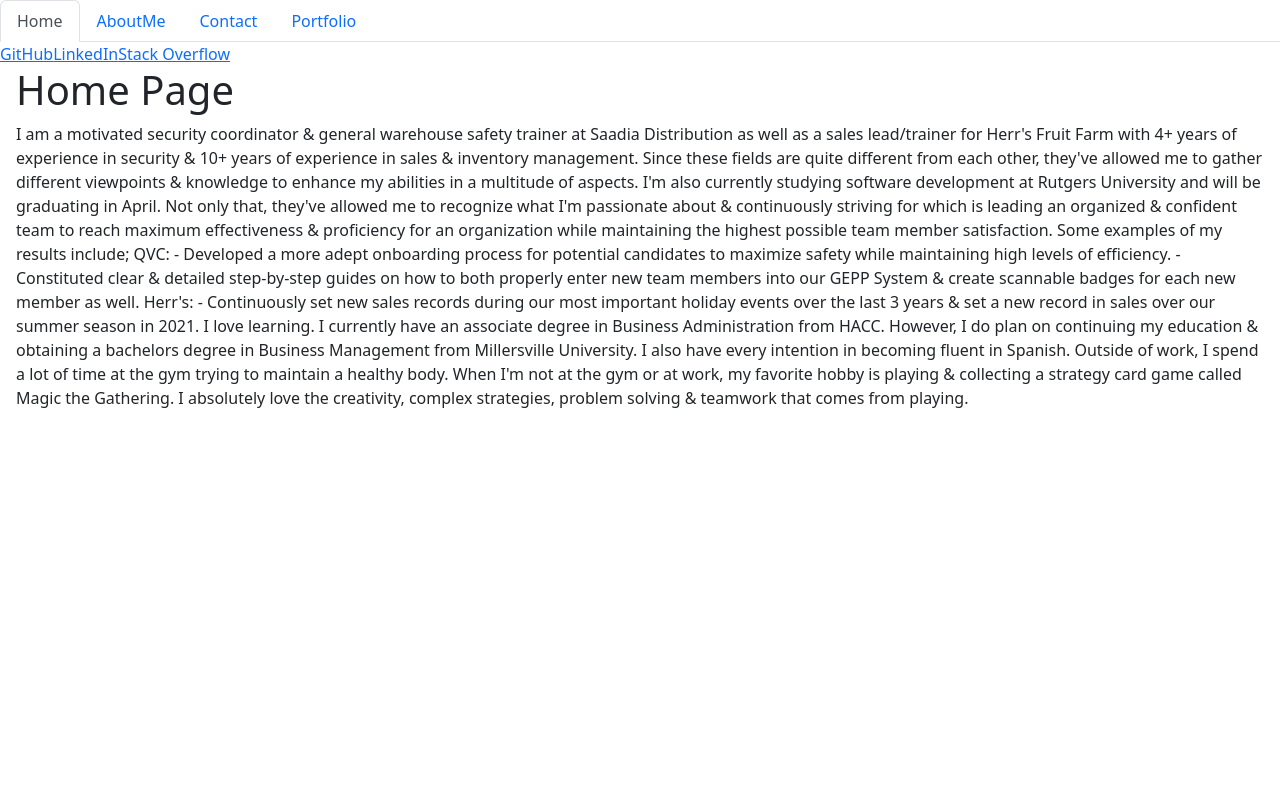
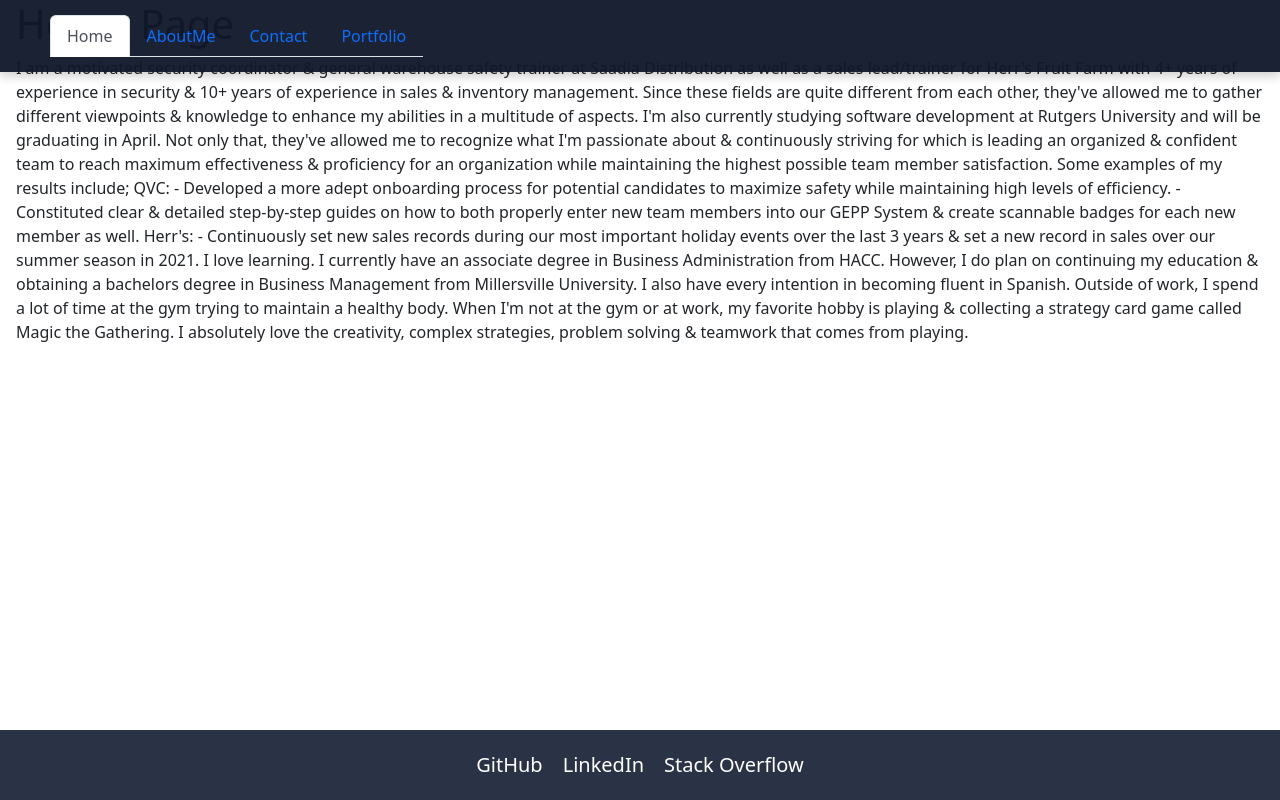
Before and after one commit to AlexMNewcomer/MyPortfolio, a React (Vite) app in the folder Portfolio/: page / in a window 1280 px wide. Built offline with nearby package versions, Linux system fonts and the light colour scheme.

Commit message:
Updating css

```diff
--- a/Portfolio/src/styles/Home.css
+++ b/Portfolio/src/styles/Home.css
@@ -1,3 +1,4 @@
+/* Home Page Container */
 .home-container {
   display: flex;
   flex-direction: column;
@@ -6,10 +7,13 @@
   height: 100vh;
   background: linear-gradient(135deg, #0f172a, #1e293b);
   color: white;
+  margin-top: 40px;
   text-align: center;
-    padding: 20px;
+  padding: 40px;
+  font-family: 'Poppins', sans-serif;
 }
 
+/* Heading */
 .home-container h1 {
   font-size: 3rem;
   font-weight: bold;
@@ -18,6 +22,7 @@
   animation: fadeInDown 1s ease-in-out;
 }
 
+/* Subheading */
 .home-container p {
   font-size: 1.5rem;
   max-width: 600px;
@@ -25,6 +30,7 @@
   animation: fadeInUp 1s ease-in-out;
 }
 
+/* Call-to-Action Button */
 .home-button {
   margin-top: 20px;
   padding: 12px 25px;
@@ -35,13 +41,15 @@
   border: none;
   border-radius: 5px;
   cursor: pointer;
-    transition: transform 0.3s ease-in-out;
+  transition: transform 0.3s ease-in-out, background 0.3s ease-in-out;
 }
 
 .home-button:hover {
   transform: scale(1.1);
+  background: #eab308;
 }
 
+/* Animations */
 @keyframes fadeInDown {
   from {
     opacity: 0;
@@ -63,3 +71,82 @@
     transform: translateY(0);
   }
 }
+
+header {
+  display: flex;
+  justify-content: space-between;
+  align-items: center;
+  background: rgba(15, 23, 42, 0.95);
+  color: white;
+  padding: 15px 50px;
+  box-shadow: 0px 4px 10px rgba(0, 0, 0, 0.2);
+  position: fixed;
+  top: 0;
+  width: 100%;
+  z-index: 1000;
+}
+
+/* Navigation Menu */
+nav {
+  display: flex;
+  gap: 20px;
+}
+
+/* Navigation Links */
+nav a {
+  color: white;
+  text-decoration: none;
+  font-size: 18px;
+  padding: 5px 10px;
+  position: relative;
+  transition: color 0.3s ease-in-out;
+}
+
+/* Hover Effect for Links */
+nav a:hover {
+  color: #facc15;
+}
+
+/* Underline Effect */
+nav a::after {
+  content: "";
+  position: absolute;
+  width: 100%;
+  height: 3px;
+  background: #facc15;
+  left: 0;
+  bottom: -5px;
+  transform: scaleX(0);
+  transition: transform 0.3s ease-in-out;
+}
+
+nav a:hover::after {
+  transform: scaleX(1);
+}
+
+footer {
+  display: flex;
+  justify-content: center;
+  align-items: center;
+  padding: 20px;
+  background-color: rgba(30, 41, 59, 0.95);
+  color: white;
+  gap: 20px;
+  position: fixed;
+  bottom: 0;
+  width: 100%;
+}
+
+/* Social Media Links */
+footer a {
+  color: white;
+  font-size: 20px;
+  text-decoration: none;
+  transition: transform 0.3s ease-in-out, color 0.3s ease-in-out;
+}
+
+/* Hover Effect for Icons */
+footer a:hover {
+  color: #facc15;
+  transform: scale(1.2);
+}
```
Lines whose indentation alone changed are shown as unchanged.
